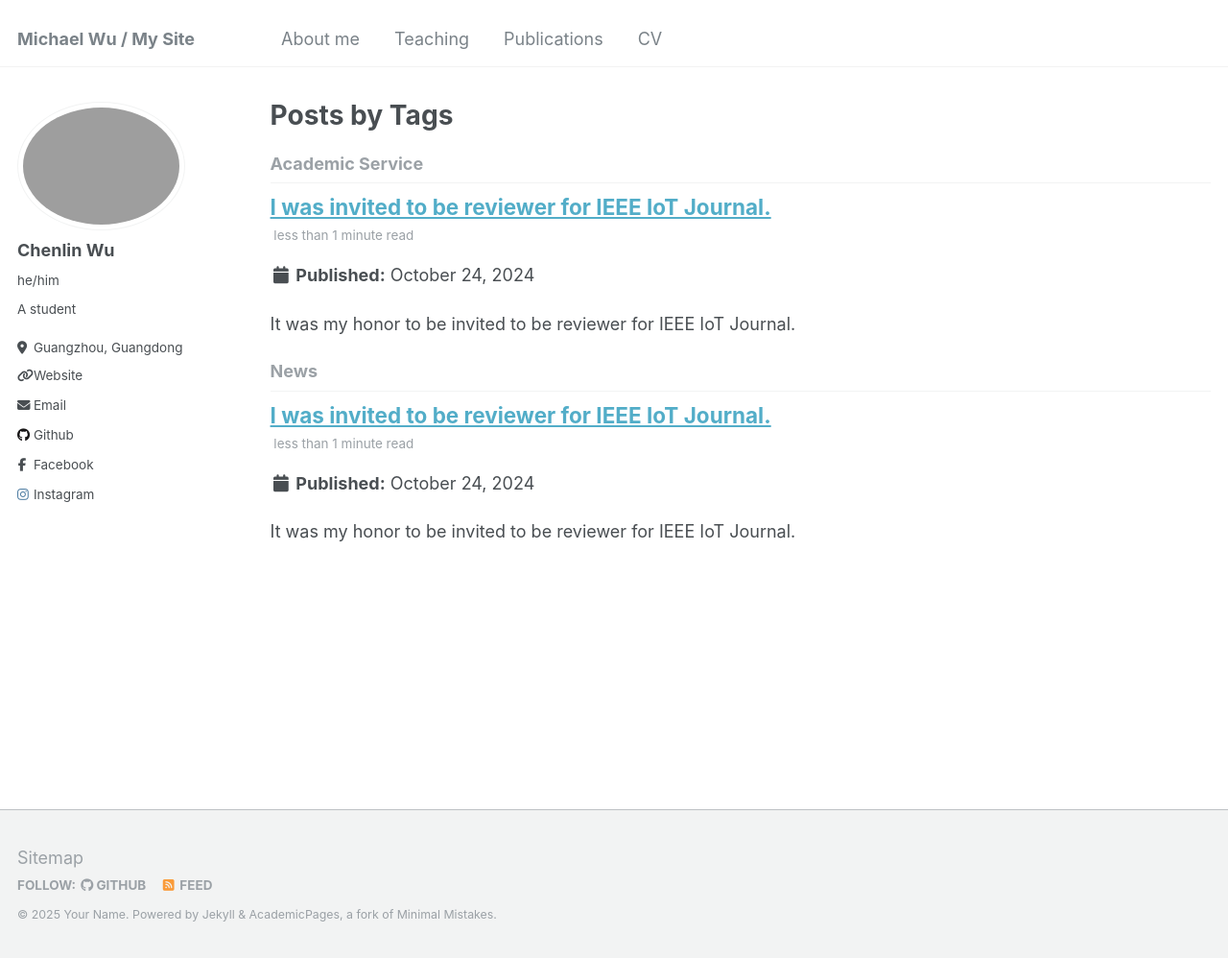
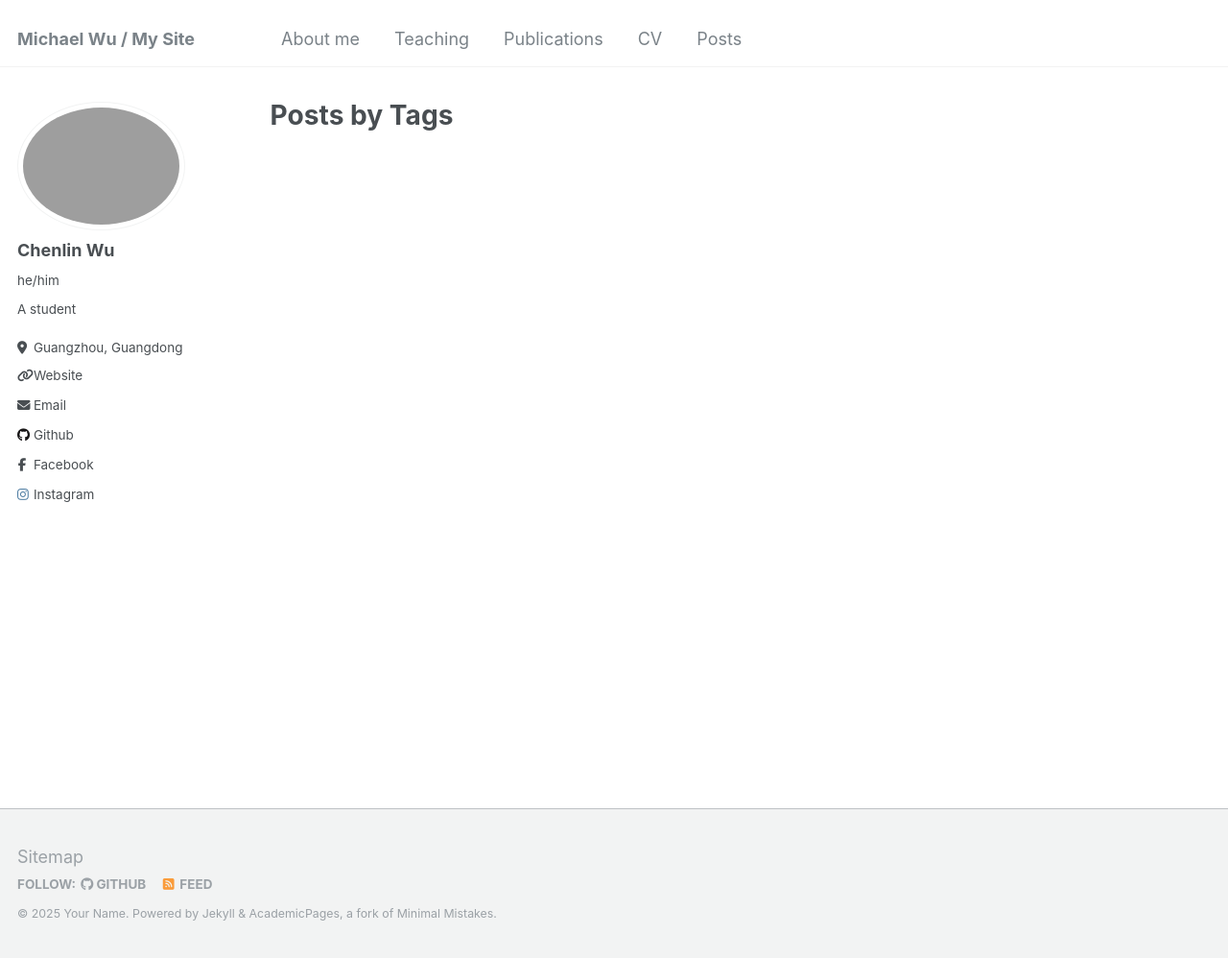
Before and after one commit to Michael112233/Michael112233.github.io, a Jekyll site: the page built from _pages/tag-archive.html, in a window 1280 px wide and 998 px high. Shown: the whole window at 96% size. Built offline with Jekyll 4.4.1, drawn with Linux system fonts in a browser that asks for light colours.

Commit message:
add post navigate

```diff
--- a/_data/navigation.yml
+++ b/_data/navigation.yml
@@ -11,3 +11,6 @@ main:
 
   - title: "CV"
     url: /files/michael_cv.pdf
+
+  - title: "Posts"
+    url: /post/
--- a/_posts/2024-10-24-blog-post-1.md
+++ /dev/null
@@ -1,10 +0,0 @@
----
-title: 'I was invited to be reviewer for IEEE IoT Journal.'
-date: 2024-10-24
-permalink: /posts/2024/10/News/
-tags:
-  - News
-  - Academic Service
----
-
-It was my honor to be invited to be reviewer for IEEE IoT Journal.
```
Also changed, not shown: _pages/post.md (added, +10 -0 lines).
